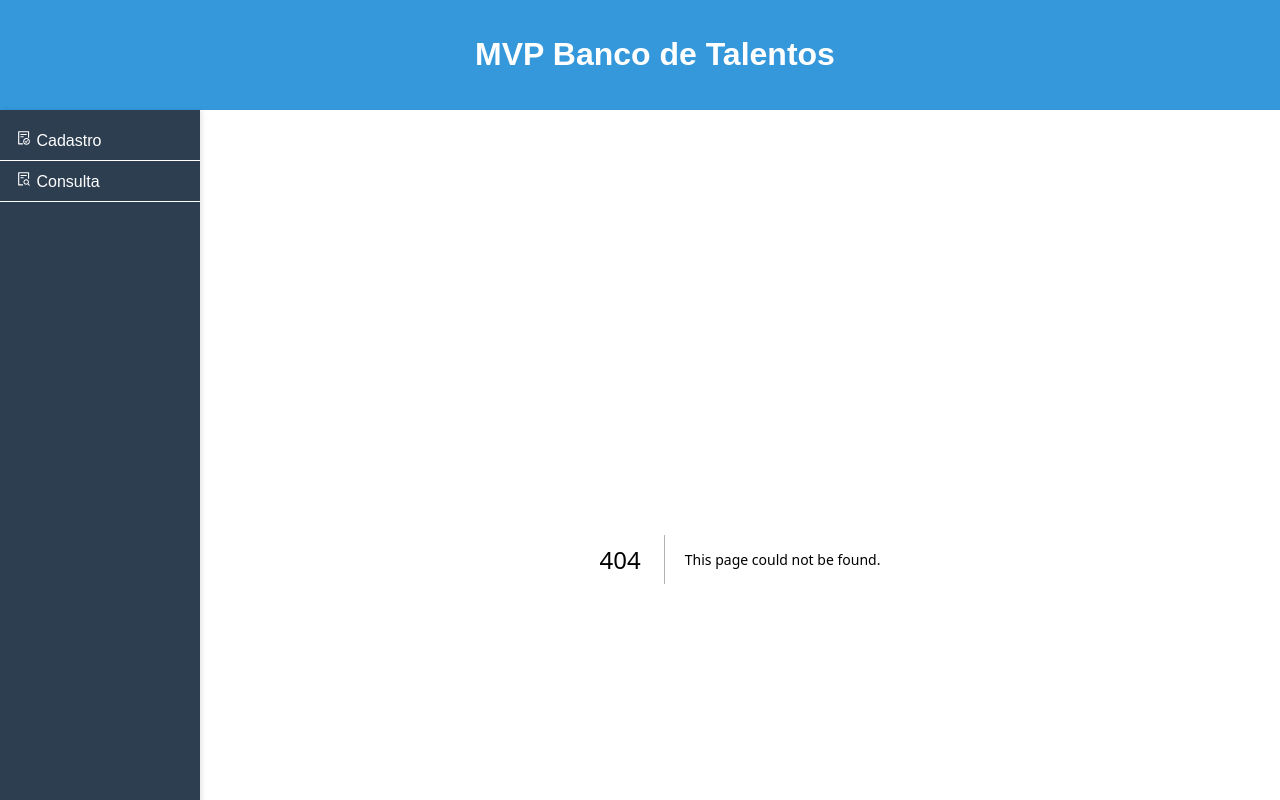
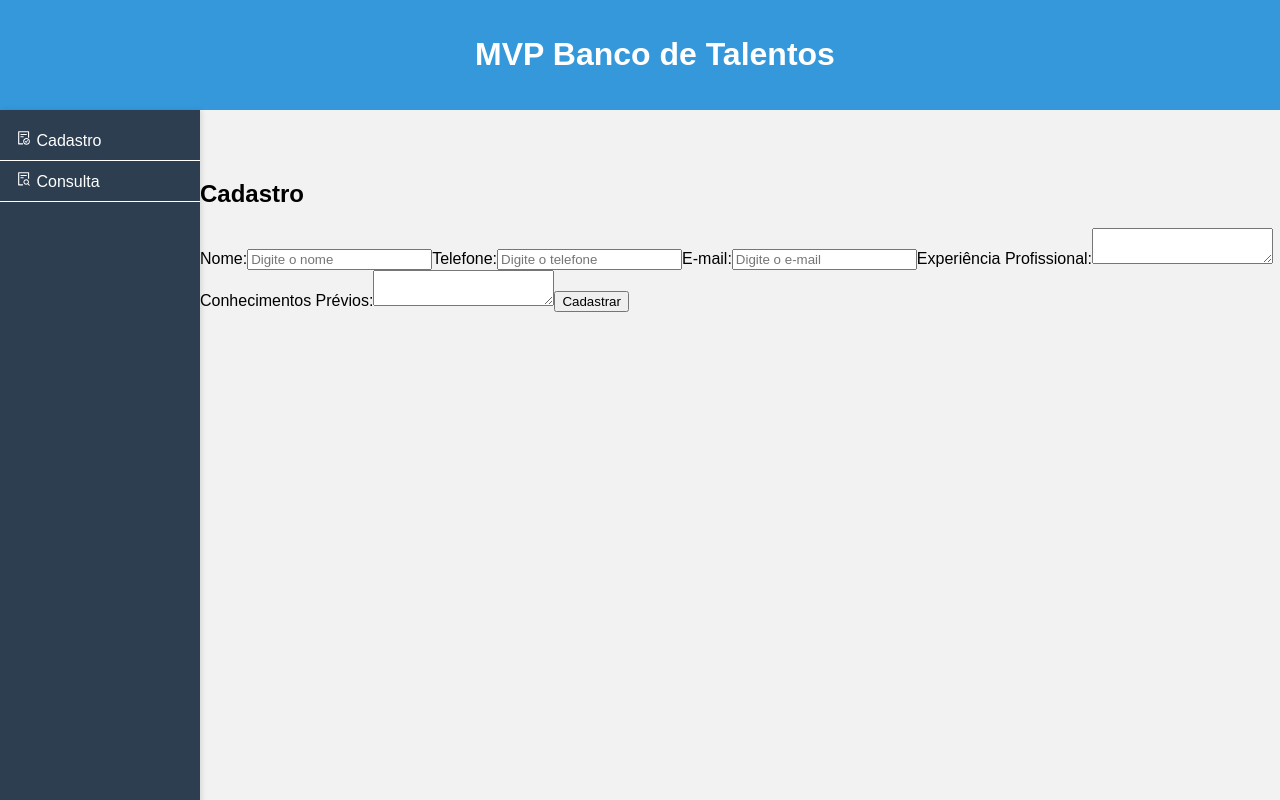
Before and after one commit to orivaldosantana/mvp_banco_talentos, a Next.js app: page /admin/collaborator in a window 1280 px wide. Before the commit this address had no page. Shown: the top 800 px of the page. Built offline with nearby package versions, Linux system fonts and the light colour scheme.

Commit message:
Add new pages for Dashboard, Report, Collaborator, and Project
The code changes include adding new pages for Dashboard, Report, Collaborator, and Project. These pages contain basic components like headings and content. This commit introduces the initial implementation of these pages.

close #1

```diff
--- /dev/null
+++ b/app/admin/collaborator/page.js
@@ -0,0 +1,9 @@
+import Professional from '../../ui/forms/professional'
+
+export default function CollaboratorPage() {
+  return (
+    <div>
+      <Professional title="Cadastro" />
+    </div>
+  )
+}
--- /dev/null
+++ b/app/admin/layout.js
@@ -0,0 +1,22 @@
+import { Inter } from 'next/font/google'
+
+import NavBar from '../ui/navbar'
+import Header from '../ui/header'
+
+const inter = Inter({ subsets: ['latin'] })
+
+export default function RootLayout({ children }) {
+  return (
+    <div>
+      <div>
+        <Header />
+      </div>
+      <div className="mainpage">
+        <div>
+          <NavBar />
+        </div>
+        <div className="cardpage">{children} </div>
+      </div>
+    </div>
+  )
+}
--- a/app/layout.js
+++ b/app/layout.js
@@ -1,28 +1,19 @@
 import { Inter } from 'next/font/google'
 import './globals.css'
-import NavBar from './ui/navbar'
-import Header from './ui/header'
 
 const inter = Inter({ subsets: ['latin'] })
 
 export const metadata = {
-  title: 'Create Next App',
-  description: 'Generated by create next app'
+  title: 'MVP Banco de Talentos',
+  description:
+    'Sistema de cadastro de talentos para projetos de desenvolvimento de software'
 }
 
 export default function RootLayout({ children }) {
   return (
-    <html lang="en">
+    <html lang="pt-BR">
       <body>
-        <div>
-          <Header />
-        </div>
-        <div className="mainpage">
-          <div>
-            <NavBar />
-          </div>
-          <div className="cardpage">{children} </div>
-        </div>
+        <div>{children} </div>
       </body>
     </html>
   )
--- a/app/page.js
+++ b/app/page.js
@@ -4,7 +4,7 @@ import Professional from './ui/forms/professional'
 export default function Home() {
   return (
     <div className={styles.main}>
-      <Professional title="Cadastro" />
+      <h1> Página inicial!</h1>
     </div>
   )
 }
```
Also changed, not shown: app/admin/Dashboard/page.js (added, +7 -0 lines), app/admin/Report/page.js (added, +7 -0 lines), app/admin/project/page.js (added, +7 -0 lines).
